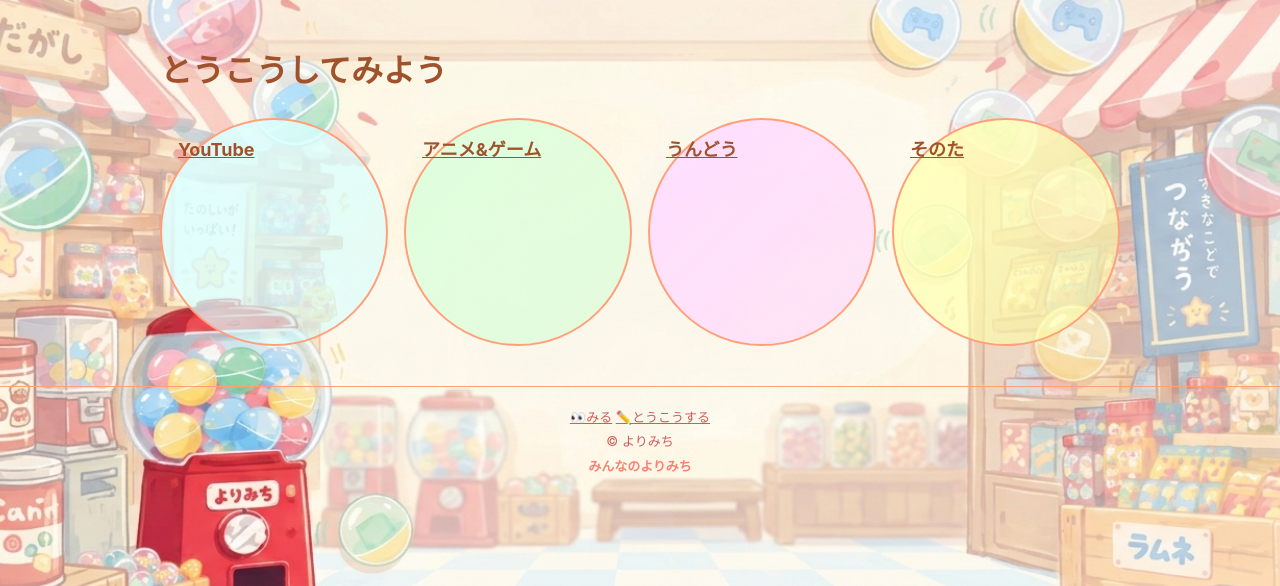
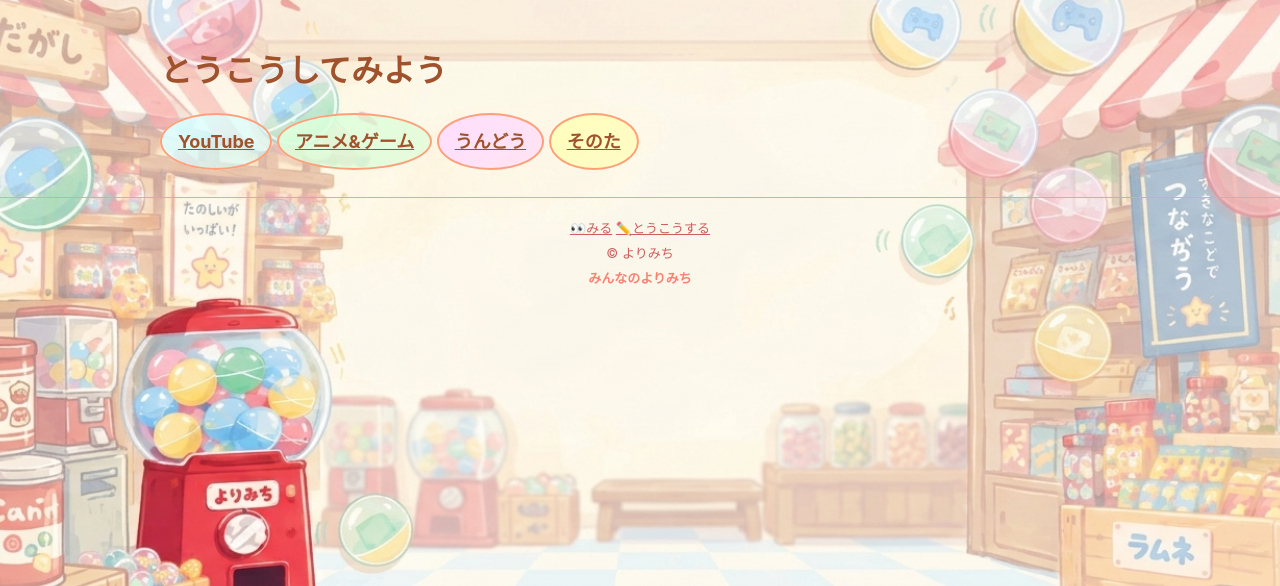
Before and after one commit to E-team-RT/E-team-Hackathon, a Flask app: template SNSApp/templates/post/posts.html in a window 1280 px wide. Shown: the part 74-660 px from the top of the page. Run offline with Flask 2, Linux system fonts and the light colour scheme; the template is opened without the code that fills it, so the values that code supplies are empty; some libraries are stand-ins or nearby versions.

Commit message:
post画面をhomeに合わせる

```diff
--- a/SNSApp/static/css/posts.css
+++ b/SNSApp/static/css/posts.css
@@ -1,18 +1,6 @@
 /* 選択されているカテゴリを暗くする */
 .category-button.active{
 	filter: brightness(0.7);
-}
-
-.category-list {
-    gap: clamp(4px, 2vw, 16px);
-    flex-wrap: wrap;
-}
-
-.category-button {
-    flex: 1;
-    width: auto;
-    height: auto;
-    aspect-ratio: 1;
 }
 
 form{
@@ -57,9 +45,3 @@ button {
 button:hover {
     background: var(--color-main-dark);
 }
-
-@media (max-width: 600px) {
-    .category-button {
-        flex: 0 0 50%;
-    }
-}
--- a/SNSApp/templates/post/posts.html
+++ b/SNSApp/templates/post/posts.html
@@ -12,7 +12,7 @@
 <h1>とうこうしてみよう</h1>
 
 
-<div class="category-list">
+<div class="category-section">
 	{# カテゴリ選択仮置き #}
 	<a class="category-button {% if category == '1' %}active{% endif %}" href="/posts/1">YouTube</a>
 	<a class="category-button {% if category == '2' %}active{% endif %}" href="/posts/2">アニメ&ゲーム</a>
```
